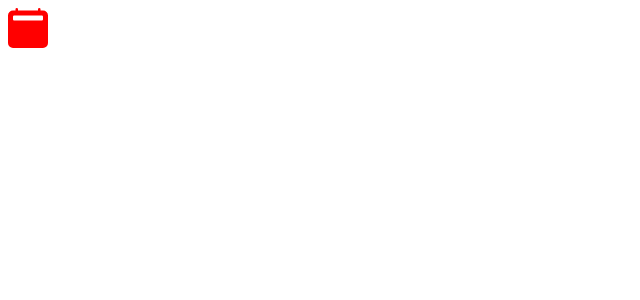
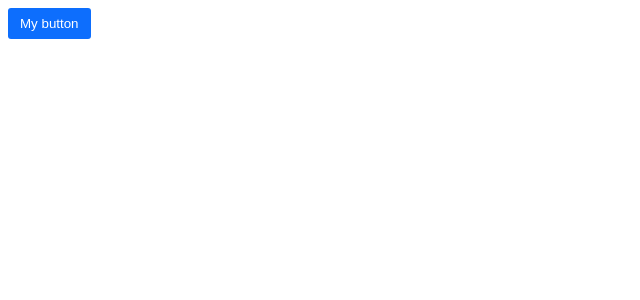
Before and after one commit to Lewis-mbui/mosh-react-course, a React app: page / in a window 1280 px wide. Shown: the top 300 px of the page, without its empty margins (0-640 px from the left). Built offline with nearby package versions, Linux system fonts and the light colour scheme; the HTML template or start-up script is replaced by a standard one.

Commit message:
exercise: style button using css modules

```diff
--- a/src/App.tsx
+++ b/src/App.tsx
@@ -1,9 +1,9 @@
-import { BsCalendar2Fill } from "react-icons/bs";
+import Button from "./exercises/03-Button";
 
 function App() {
   return (
     <div>
-      <BsCalendar2Fill color="red" size={40} />
+      <Button onClick={() => {}}>My button</Button>
     </div>
   );
 }
--- /dev/null
+++ b/src/exercises/03-Button.module.css
@@ -0,0 +1,10 @@
+.btn {
+  padding: 8px 12px;
+  border-radius: 3px;
+  border: 0;
+}
+
+.btn-primary {
+  background-color: #0d6efd;
+  color: white;
+}
--- /dev/null
+++ b/src/exercises/03-Button.tsx
@@ -0,0 +1,20 @@
+import styles from "./03-Button.module.css";
+
+interface Props {
+  children: string;
+  color?: "primary" | "secondary" | "danger";
+  onClick: () => void;
+}
+
+const Button = ({ children, onClick, color = "primary" }: Props) => {
+  return (
+    <button
+      className={[styles.btn, styles["btn-" + color]].join(" ")}
+      onClick={onClick}
+    >
+      {children}
+    </button>
+  );
+};
+
+export default Button;
```
